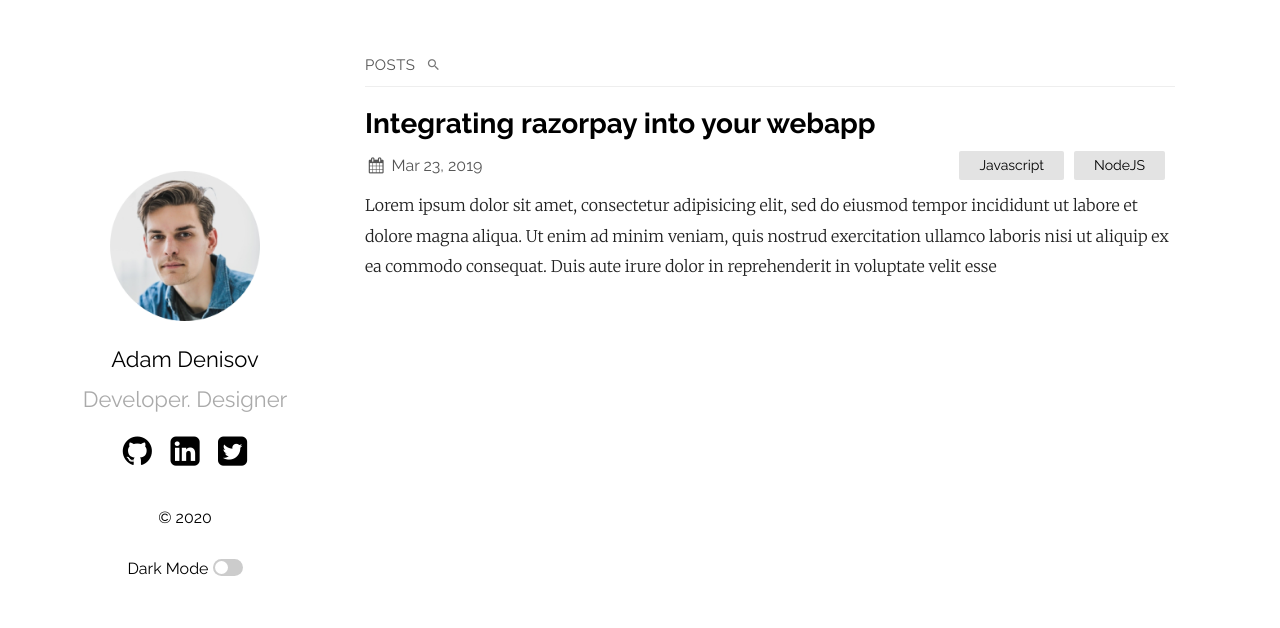
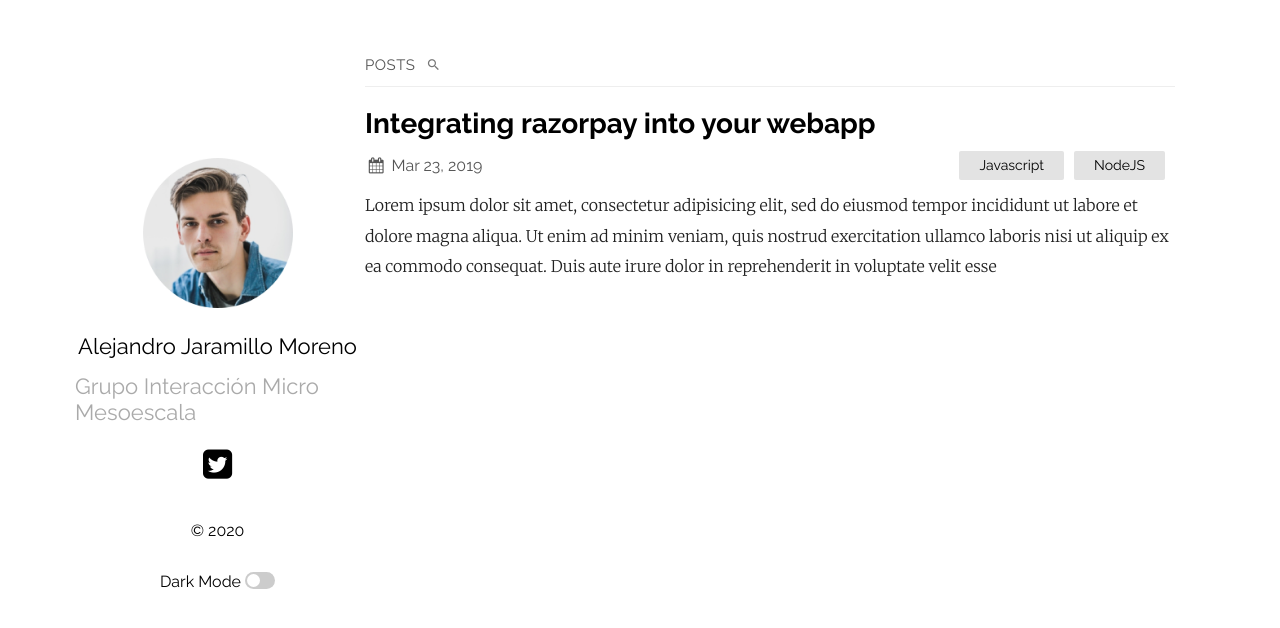
Before and after one commit to ajaramillo/ajaramillo.github.io, a Jekyll site: the page built from index.md, in a window 1280 px wide. Shown: the top 628 px of the page. Built offline with Jekyll 4.4.1, drawn with Linux system fonts in a browser that asks for light colours; part of the change alters nothing that is shown.

Commit message:
Update _config.yml

```diff
--- a/_config.yml
+++ b/_config.yml
@@ -1,6 +1,6 @@
-title: Your awesome title
-author: GitHub User
-email: your-email@domain.com
+title: Alejandro Jaramillo's personal Page
+author: Alejandro Jaramillo
+email: ajaramillo@atmosfera.unam.mx
 description: > # this means to ignore newlines until "show_exerpts:"
   Write an awesome description for your new site here. You can edit this
   line in _config.yml. It will appear in your document head meta (for
@@ -12,8 +12,8 @@ show_excerpts: true # set to true to show excerpts on the homepage
 sass:
   sass_dir: _sass
 plainwhite:
-  name: Adam Denisov
-  tagline: Developer. Designer
+  name: Alejandro Jaramillo Moreno
+  tagline: Grupo Interacción Micro Mesoescala
   date_format: "%b %-d, %Y"
   sitemap: true # set to true to generate sitemap.xml content
   search: true # set to true to enable searchbar
@@ -21,9 +21,7 @@ plainwhite:
 
   # generate social links in footer
   social_links:
-    twitter: thelehhman
-    github:  thelehhman
-    linkedIn: in/thelehhman
+    twitter: ajaramillo1985
     rss: rss
     # dribbble: jekyll
     # flickr:   jekyll
```
